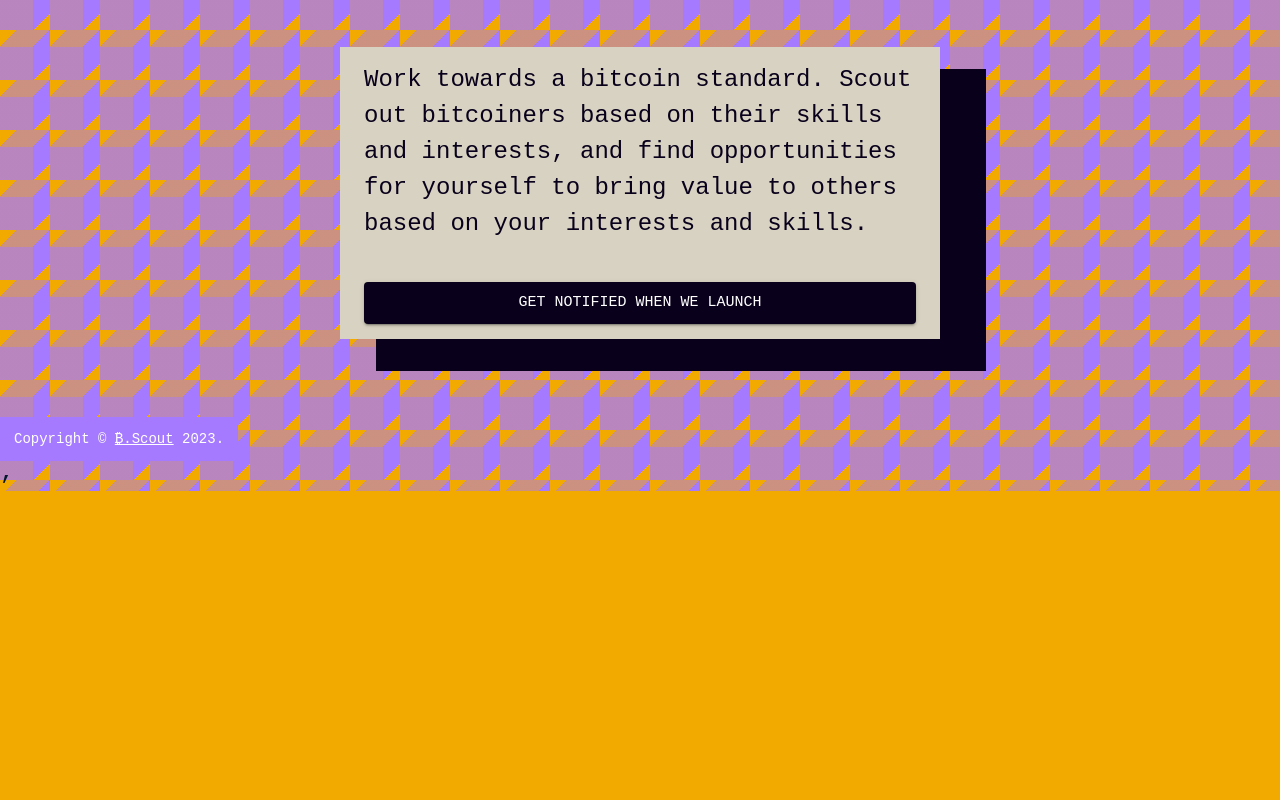
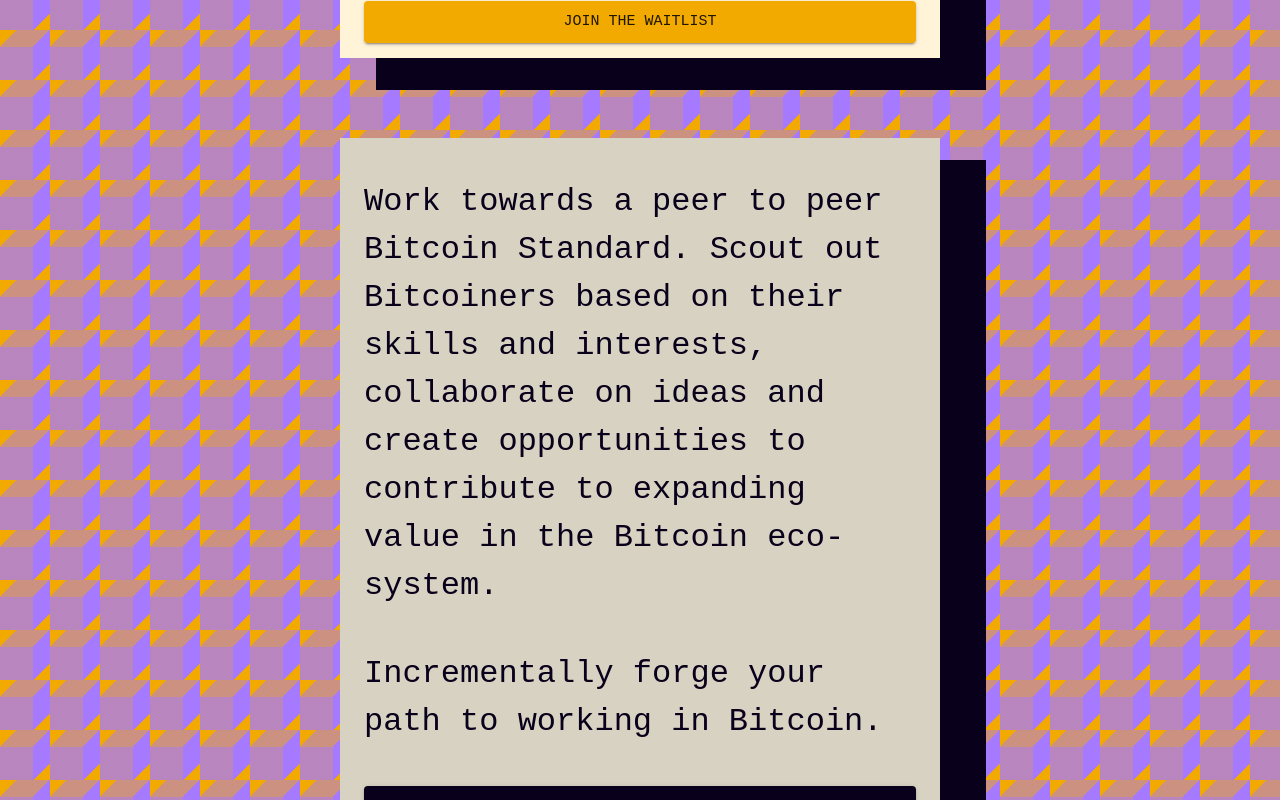
Before and after one commit to orange-label/scout-waiting-list, a React (Vite) app: page / in a window 1280 px wide. Shown: the part 520-1320 px from the top of the page. Before the commit the page ends 1011 px from the top, so only its background shows below. Built offline with nearby package versions, Linux system fonts and the light colour scheme.

Commit message:
Update copy

```diff
--- a/src/App.jsx
+++ b/src/App.jsx
@@ -42,10 +42,13 @@ export default function App() {
                 </Button>
               </Stack>
             </Container>
-            <Container maxWidth="sm" sx={{backgroundColor: '#D7D2C1', marginBottom: 10}}>
+            <Container maxWidth="sm" sx={{backgroundColor: '#D7D2C1', marginBottom: 10, paddingY: 5}}>
             <Stack spacing={5}>
               <Typography color="primary" variant="body1" gutterBottom>
-                Work towards a bitcoin standard. Scout out bitcoiners based on their skills and interests, and find opportunities for yourself to bring value to others based on your interests and skills.
+                Work towards a peer to peer Bitcoin Standard. Scout out Bitcoiners based on their skills and interests, collaborate on ideas and create opportunities to contribute to expanding value in the Bitcoin eco-system.
+              </Typography>
+              <Typography color="primary" variant="body1" gutterBottom>
+                Incrementally forge your path to working in Bitcoin.
               </Typography>
               <Button color="primary" variant="contained" onClick={() => setOpen(true)} size="large" fullWidth>
                   Get notified when we launch
--- a/src/theme.js
+++ b/src/theme.js
@@ -43,15 +43,15 @@ const theme = createTheme({
     fontFamily: 'Ubuntu, monospace',
     h2: {
       fontWeight: 'bold',
-      fontSize: '4rem',
+      fontSize: '5rem',
       '@media (max-width:600px)': {
-        fontSize: '2rem'
+        // fontSize: '4rem'
       }
     },
     body1: {
-      fontSize: '1.5rem',
+      fontSize: '2rem',
       '@media (max-width:600px)': {
-        fontSize: '1.1rem'
+        fontSize: '1.5rem'
       }
     },
     h5: {
```
